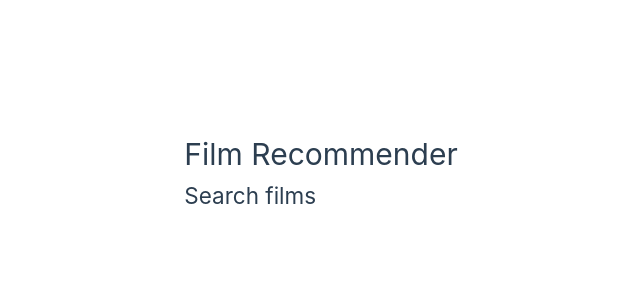
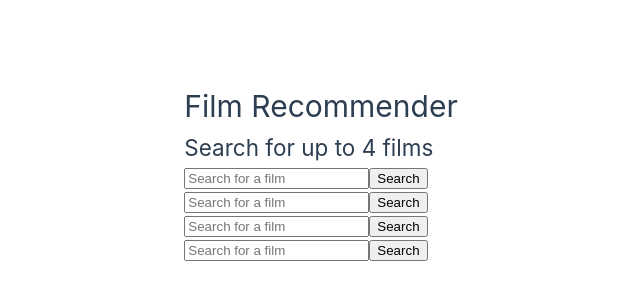
Before and after one commit to jakelineham/film-recommmendation-system, a Vue app in the folder frontend/: page / in a window 1280 px wide. Shown: the part 228-528 px from the top of the page, without its empty margins (319-959 px from the left). Built offline with nearby package versions, Linux system fonts and the light colour scheme.

Commit message:
API search results now display on page

```diff
--- a/frontend/index.html
+++ b/frontend/index.html
@@ -4,7 +4,7 @@
     <meta charset="UTF-8">
     <link rel="icon" href="/favicon.ico">
     <meta name="viewport" content="width=device-width, initial-scale=1.0">
-    <title>Vite App</title>
+    <title>Film Recommender</title>
   </head>
   <body>
     <div id="app"></div>
--- a/frontend/src/components/Search.vue
+++ b/frontend/src/components/Search.vue
@@ -1,8 +1,18 @@
-<script>
+<script setup>
+import SearchBox from './SearchBox.vue';
 </script>
 
 <template>
     <div>
-        <h2>Search films</h2>
+        <h2>Search for up to 4 films</h2>
+
+        <SearchBox/>
+
+        <SearchBox/>
+
+        <SearchBox/>
+
+        <SearchBox/>
+
     </div>
 </template>
--- /dev/null
+++ b/frontend/src/components/SearchBox.vue
@@ -0,0 +1,38 @@
+<script setup>
+import {ref} from "vue";
+
+const filmName = ref("");
+const searchResults = ref([]);
+
+async function submit() {
+    //If the input is blank, prevent an API call
+    if (!filmName.value) {
+        searchResults.value = [];
+        return;
+    }
+
+    const response = await fetch(
+        `http://localhost:8080/search?filmName=${filmName.value}`
+    );
+
+    searchResults.value = await response.json();
+
+    console.log(searchResults.value.length);
+}
+</script>
+
+<template>
+    <div>
+        <form @submit.prevent="submit">
+            <input
+            v-model="filmName"
+            placeholder="Search for a film"/>
+
+            <button type="submit">Search</button>
+        </form>
+
+        <div v-if="searchResults.length > 0">
+            <button v-for="film in searchResults" :key = "film.id">{{ film.title }}</button>
+        </div>
+    </div>
+</template>
```
